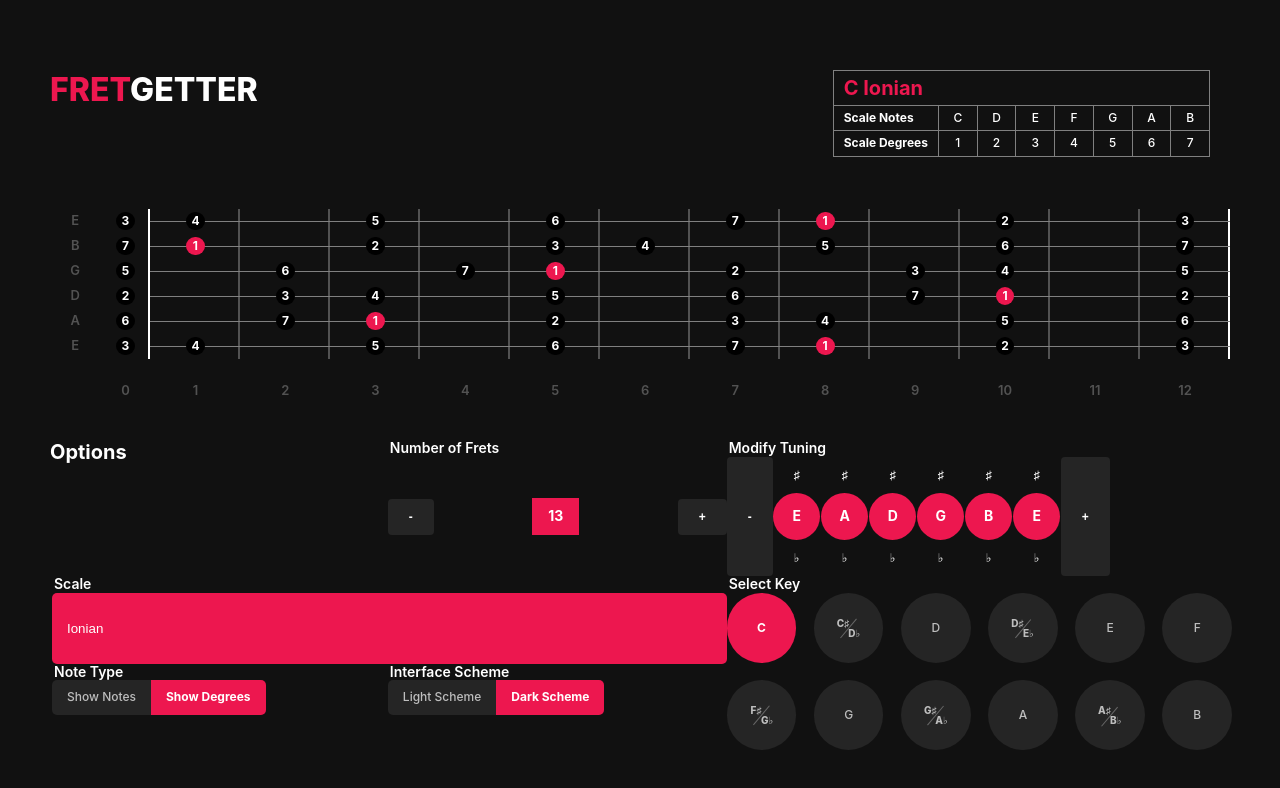
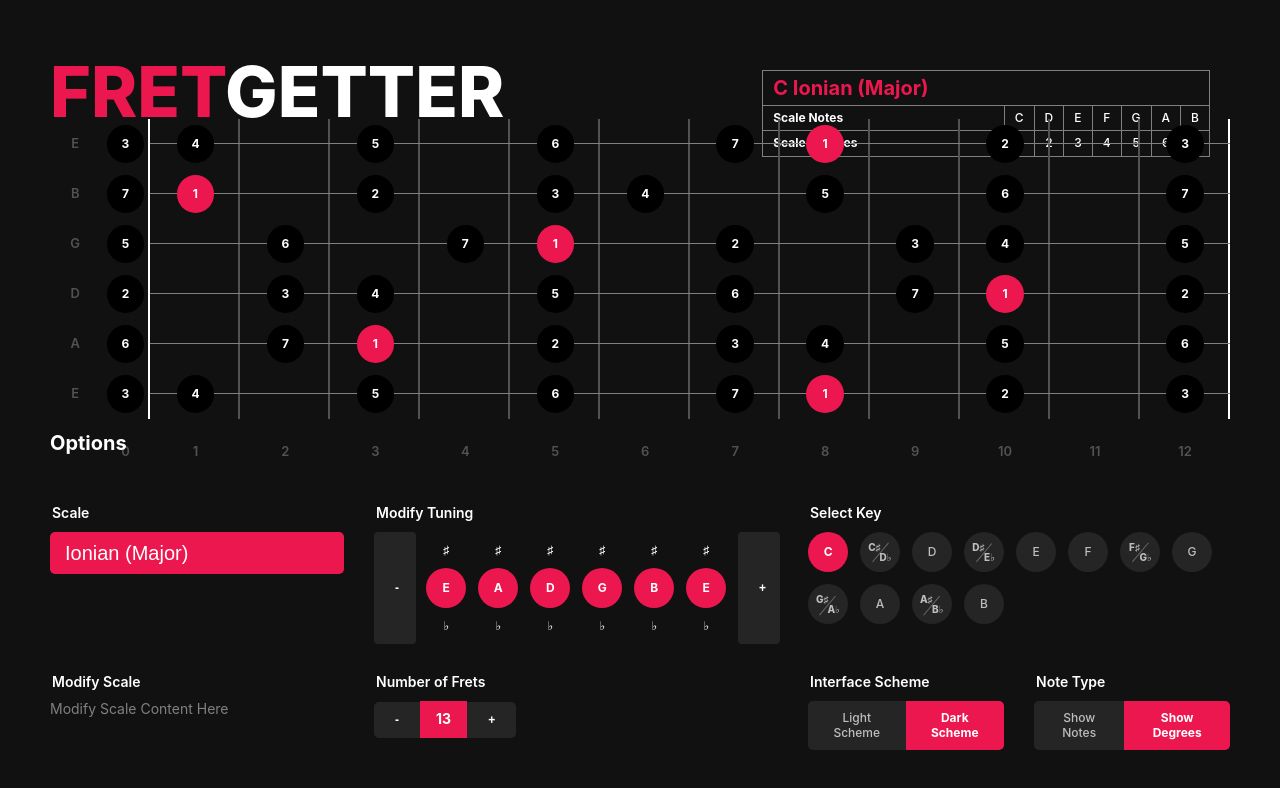
Before and after one commit to ryankbrown/fretboard-app, a React (Vite) app: page / in a window 1280 px wide. Shown: the top 788 px of the page. Built offline with nearby package versions, Linux system fonts and the light colour scheme.

Commit message:
more styling control panel

```diff
--- a/src/components/ControlPanel.jsx
+++ b/src/components/ControlPanel.jsx
@@ -9,9 +9,6 @@
 import { scales, all_notes } from '../resources/Data'
 
 
-
-
-
 export default function ControlPanel(props) {
 
 	const note_obj_from_name = name => Object.values(all_notes).find(note => note.name === name);
@@ -21,7 +18,7 @@
 	return (
 		<>
 			<div className="control-panel">
-				<div className="control-panel__title">{`Options`}</div>
+				<h3 className="control-panel__title">{`Options`}</h3>
 				{/* Scale */}
 				<FieldGroup
 					selectorName="scale"
@@ -35,14 +32,21 @@
 					/>
 				</FieldGroup>
 
+				{/* Modify Scale */}
+				<FieldGroup
+					selectorName="modifyscale"
+					legendString="Modify Scale"
+				>
+					<div style={{ color: 'gray' }}>Modify Scale Content Here</div>
+				</FieldGroup>
 
 
 				{/* Select Key */}
 				<FieldGroup
 					selectorName="key"
 					legendString="Select Key"
-				>
-					<div className="control-panel__key-wrapper"> {
+					contentWrapperClasses="control-panel__key-wrapper"
+				>{
 					props.keyList.map( k => (
 							<Toggler
 								key={k}
@@ -67,9 +71,7 @@
 							}</Toggler>
 						)
 					)
-					}
-					</div>
-				</FieldGroup>
+				}</FieldGroup>
 
 				{/* Note Type */}
 				<FieldGroup
@@ -123,6 +125,7 @@
 					/>
 				</FieldGroup>
 
+				{/* Num Frets */}
 				<FieldGroup
 					selectorName="num-frets"
 					legendString="Number of Frets"
@@ -136,11 +139,12 @@
 					/>
 				</FieldGroup>
 
+				{/* Tuning */}
 				<FieldGroup
 					selectorName="tuning"
 					legendString="Modify Tuning"
+					contentWrapperClasses="control-panel__tuning-wrapper"
 				>
-					<div className="control-panel__tuning-wrapper">
 					{ props.stringTuning.length < props.maxTuners && (
 						<button onClick={()=> props.setTunerRemoveBtns( prevValue => prevValue ? false : true )}>-</button>
 					)}
@@ -164,7 +168,6 @@
 					{ props.stringTuning.length > 1 && (
 						<button onClick={props.addTuner}>+</button>
 					)}
-					</div>
 				</FieldGroup>
 			</div>
 		</>
--- a/src/components/FieldGroup.jsx
+++ b/src/components/FieldGroup.jsx
@@ -3,7 +3,9 @@
 	return (
 		<fieldset className={`fieldgroup fieldgroup--${props.selectorName} control-panel__${props.selectorName} ${props.isBooleanSwitch ? 'fieldgroup--boolean-switch' : ''}`}>
 			<legend className={`legend legend--${props.selectorName}`}>{props.legendString}</legend>
-			{props.children}
+			<div className={`fieldgroup__content fieldgroup__content--${props.selectorName} ${props.contentWrapperClasses ? props.contentWrapperClasses : ''}`}>
+				{props.children}
+			</div>
 		</fieldset>
 	)
 }
--- a/src/resources/Data.jsx
+++ b/src/resources/Data.jsx
@@ -112,7 +112,7 @@
 
 const scales = {
     ionian : {
-        name 		: "Ionian",
+        name 		: "Ionian (Major)",
         id 			: "ionian",
         steps		: [ 2, 2, 1, 2, 2, 2, 1 ],
         degrees		: ['1', '2', '3', '4', '5', '6', '7'],
@@ -147,7 +147,7 @@
 		color		: '#00B1B0'
     },
     aeolian : {
-        name 		: "Aeolian",
+        name 		: "Aeolian (Minor)",
         id 			: "aeolian",
         steps		: [ 2, 1, 2, 2, 1, 2, 2],
         degrees		: ['1', '2', '♭3', '4', '5', '♭6', '♭7'],
--- a/src/styles/App.scss
+++ b/src/styles/App.scss
@@ -24,6 +24,7 @@
 	}
 
 	@media (width >= $orientation-change) {
+		// --side-container-padding: 2rem;
 		grid-template-areas:
 			"header       debugging"
 			"fretboard    fretboard"
@@ -42,6 +43,9 @@
 	grid-area: header;
 	color: var(--primary-highlight-color);
 	font-weight: 800;
+	font-size: 7rem;
+	margin: 0;
+
 	text-transform: uppercase;
 	&__white {
 		color: var(--primary-light-text-color);
@@ -69,11 +73,12 @@
 	font-size: 1.2rem;
 	justify-self: end;
 
-	&__title {
+	&__title:where(th) {
 		color: var(--primary-highlight-color);
 		font-size: 2rem;
 		width: 100%;
 	}
+
 	table {
 		border-collapse: collapse;
 	}
@@ -85,6 +90,9 @@
 	}
 	th {
 		width: max-content;
+		&.info-section__title {
+			width: 100%;
+		}
 	}
 	td {
 		// width: 7rem;
--- a/src/styles/Fretboard.scss
+++ b/src/styles/Fretboard.scss
@@ -1,8 +1,6 @@
 @use './variables.scss' as *;
 
-
 .fretboard {
-
 	--note-circle-default-color: #000;
 	--fret-wire-color: #525252;
 	--fret-wire-highlight-color: white;
@@ -25,7 +23,7 @@
 
 	@media (width >= $orientation-change) {
 		width: clamp( 20rem, 100%, 400rem);
-		height: clamp( 20rem, 50%, 70rem);
+		height: clamp( 35rem, 50%, 70rem);
 
 		grid-template-columns: 5ch minmax(5rem, min-content) repeat(calc(var(--num-frets) - 1), minmax(0, 1fr));
 		grid-template-rows: repeat( var(--num-strings), minmax(0, 1fr)) minmax(5rem, min-content);
@@ -142,7 +140,7 @@
 	justify-items: center;
 	align-items: center;
 
-	font-size: 1.2rem;
+	font-size: var(--note-text-size);
 	font-weight: bold;
 
 	color: white;
--- a/src/styles/_variables.scss
+++ b/src/styles/_variables.scss
@@ -1 +1 @@
-$orientation-change: 800px;
+$orientation-change: 900px;
--- a/src/styles/control-panel.scss
+++ b/src/styles/control-panel.scss
@@ -5,24 +5,48 @@
 	// padding: 2rem var(--side-container-padding);
 	bottom: 0;
 	z-index: 1;
+	display: grid;
+	gap: 3rem;
+	grid-auto-flow: column;
+
+
 
 	@media (width >= 600px) {
-		display: grid;
+		// display: grid;
+
 		grid-template-areas:
-			"title    title title"
-			"scale    key   key"
-			"notetype key   key"
-			"scheme   key   key"
+			"title       title			title      title"
+			"scale       tuning         key        key"
+			"modifyscale numfrets       scheme     notetype"
 			;
+		grid-template-columns: 1.5fr 1.5fr 1fr 1fr;
+	}
+	&__tuning {
+		grid-area: tuning;
+	}
+	&__title {
+		grid-area: title;
+	}
+	&__key {
+		grid-area: key;
+	}
+	&__scale {
+		grid-area: scale;
+	}
+	&__modify-scale {
+		grid-area: modifyscale;
+	}
+	&__num-frets {
+		grid-area: numfrets;
+	}
+	&__scheme {
+		grid-area: scheme;
+	}
+	&__notetype {
+		grid-area: notetype;
 	}
 
-	@media (width >= 1024px) {
-		grid-template-areas:
-			"title title title"
-			"scale scale key"
-			"notetype scheme key"
-			;
-	}
+
 
 	&__title {
 		font-weight: bold;
@@ -30,22 +54,22 @@
 		margin-bottom: 2rem;
 	}
 
+
 	&__key {
         width: 100%;
         grid-template-areas:
-            "label"
+            "legend"
             "keywrapper"
         ;
-        grid-template-columns: 1fr;
-
         container-type: inline-size;
 
         .toggler__label {
             display: grid;
-            grid-area: "keywrapper";
             grid-template-areas: "notecenter";
-            width: 100%;
-            height: 100%;
+            width: auto;
+			min-width: 5ch;
+            height: auto;
+			min-height: 5ch;
             padding: 0;
             margin: 0;
             // min-height: auto;
@@ -53,27 +77,38 @@
             border-radius: 100%;
         }
 
-        @container ( width >= 300px ) {
-            .control-panel__key-wrapper {
-                grid-template-columns: repeat(6, 1fr);
-            }
-        }
+        // @container ( width >= 420px ) {
+        //     .control-panel__key-wrapper {
+        //         grid-template-columns: repeat(6, min-content);
+        //     }
+        // }
         @container ( width >= 600px ) {
             .control-panel__key-wrapper {
-                grid-template-columns: repeat(12, 1fr);
+                grid-template-columns: repeat(12, min-content);
             }
         }
     }
-
 	&__key-wrapper {
+		width: 100%;
 		grid-area: keywrapper;
 		display: grid;
-		grid-template-columns: repeat(3, 1fr);
-		grid-gap: 1.75rem;
+		// grid-template-columns: repeat(auto-fill, minmax(var(--min-note-size), 1fr));
+		grid-template-columns: repeat(auto-fill, var(--min-note-size));
+		grid-template-rows: min-content;
+		gap: var(--control-panel-note-gap);
 	}
-
 	&__tuning-wrapper {
 		width: 100%;
-		display: flex;
+		display: grid;
+		gap: var(--control-panel-note-gap);
+		grid-template-columns: repeat(8, var(--min-note-size));
+	}
+	&__num-frets {
+		.fieldgroup--num-frets {
+			grid-template-areas: "legend content";
+		}
+		.stepper {
+			width: fit-content;
+		}
 	}
 }
--- a/src/styles/dropdown.scss
+++ b/src/styles/dropdown.scss
@@ -9,6 +9,8 @@
 	border: none;
 	transition: all .25s ease-in-out;
 	border-radius: var(--toggler-corner-radius);
+	height: min-content;
+	font-size: 2rem;
 
 	body.scheme--light & {
 		background: #d5d5d5;
--- a/src/styles/field-group.scss
+++ b/src/styles/field-group.scss
@@ -1,45 +1,50 @@
 .fieldgroup {
     border: none;
     width: 100%;
-    // padding: 1rem;
     padding: 0;
+    margin: 0;
+    display: grid;
+    row-gap: 1rem;
+    grid-template-areas:
+        "legend"
+        "content"
+    ;
+    grid-template-columns: 1fr;
+    grid-template-rows: min-content 1fr;
 
-    display: grid;
+    &__content {
+        grid-area: content;
+    }
 
-    $names: "scale", "key", "notetype", "scheme";
-    @each $s in $names {
-        &--#{$s} {
-            grid-area: #{$s};
+    &--boolean-switch {
+
+        .fieldgroup__content {
+            display: grid;
+            grid-template-areas:
+                "toggleleft toggleright"
+            ;
         }
-    }
-    &--boolean-switch {
-        display: flex;
-        // border-radius: var(--toggler-corner-radius);
-        // padding: .2rem;
-        // background: white;
 
         .toggler:first-of-type .toggler__label {
             border-top-right-radius: 0;
             border-bottom-right-radius: 0;
-            // color: blue;
+            grid-area: toggleleft;
         }
         .toggler:last-of-type .toggler__label {
             border-top-left-radius: 0;
             border-bottom-left-radius: 0;
-            // color: blue;
+            grid-area: toggleright;
         }
     }
+
 }
 
-
-
 .legend {
+    margin: 0;
+    grid-area: legend;
     font-weight: 600;
     font-size: 1.4rem;
     .scheme-light {
         color: var(--app-text-color);
     }
-    &--key {
-        grid-area: label;
-    }
 }
--- a/src/styles/index.scss
+++ b/src/styles/index.scss
@@ -23,6 +23,10 @@
 
 	--toggler-select-size: 1rem 1.5rem;
 	--toggler-corner-radius: .5rem;
+
+	--note-text-size: 1.2rem;
+	--min-note-size: 4rem;
+	--control-panel-note-gap: 1.2rem;
 }
 
 
--- a/src/styles/stepper.scss
+++ b/src/styles/stepper.scss
@@ -7,16 +7,18 @@
     align-items: center;
     &__btn--decrease {
         grid-area: decrease;
-        // height: 100%;
+        border-radius: var(--toggler-corner-radius) 0 0 var(--toggler-corner-radius) ;
     }
     &__btn--increase {
         grid-area: increase;
-        // height: 100%;
+        border-radius: 0 var(--toggler-corner-radius) var(--toggler-corner-radius) 0;
     }
     &__value {
         grid-area: value;
         padding: 1rem 1rem;
-        width: 5ch;
+        width: 100%;
+        min-width: 5ch;
+
         text-align: center;
         background: var(--primary-highlight-color);
         font-weight: bold;
--- a/src/styles/tuner.scss
+++ b/src/styles/tuner.scss
@@ -1,4 +1,5 @@
 .tuner {
+	position: relative;
 	.stepper {
 		grid-template-areas:
 			"increase"
@@ -8,10 +9,15 @@
 		&__value {
 			border-radius: 100%;
 			aspect-ratio: 1 / 1;
+			font-size: var(--note-text-size);
+			padding: unset;
+			width: var(--min-note-size);
+			height: auto;
 		}
 		&__btn {
 			background: transparent;
 			font-weight: bold;
+			padding: 1rem;
 			.scheme-light & {
 				color: var(--primary-dark-text-color);
 			}
@@ -20,4 +26,16 @@
 			}
 		}
 	}
+	&__remove-btn {
+		background: black;
+		border-radius: 100%;
+		aspect-ratio: 1 / 1;
+		position: absolute;
+		top: 25%;
+		right: 0;
+		padding: unset;
+		width: 40%;
+		height: auto;
+		border: solid gray .1rem ;
+	}
 }
```
Lines whose indentation alone changed are shown as unchanged.
